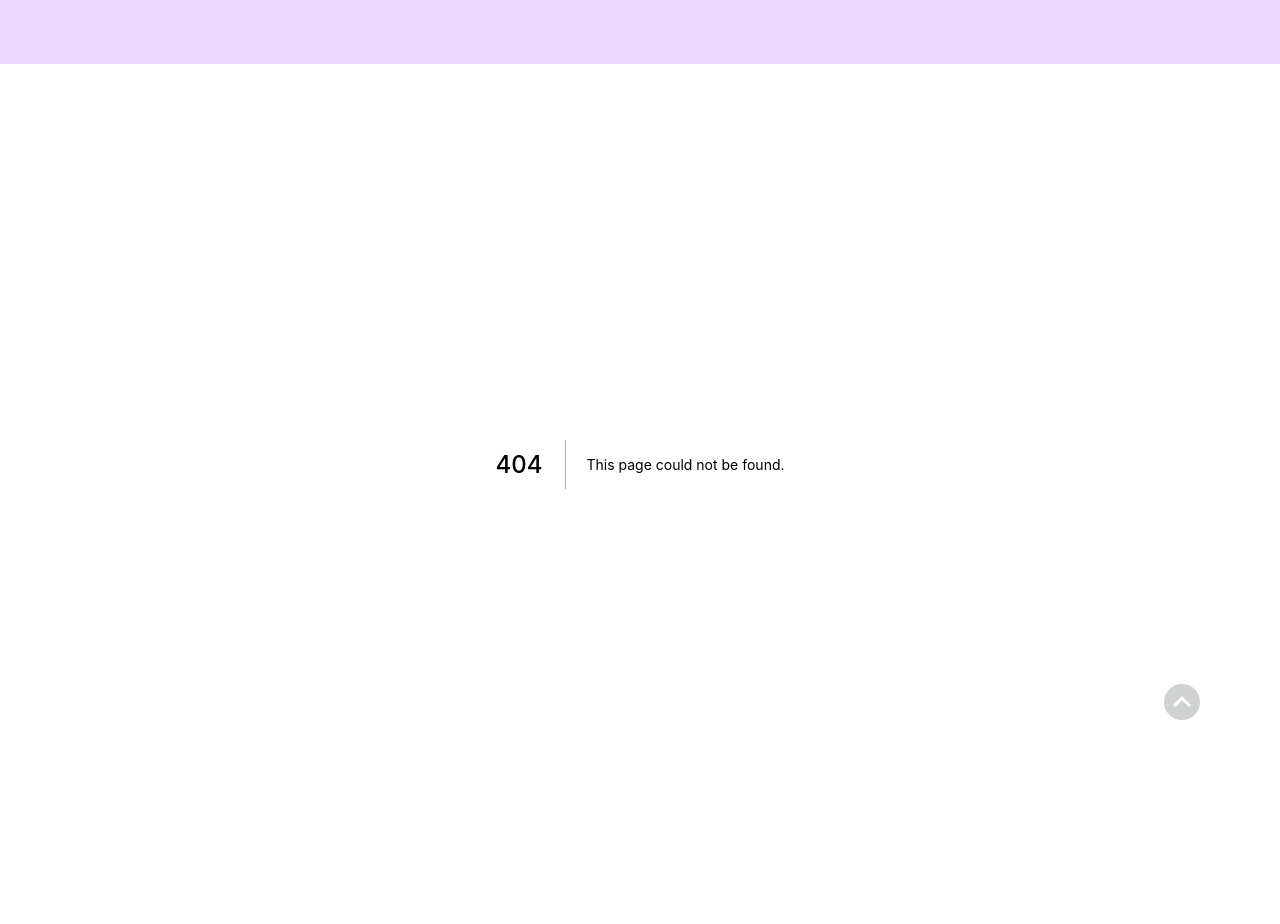
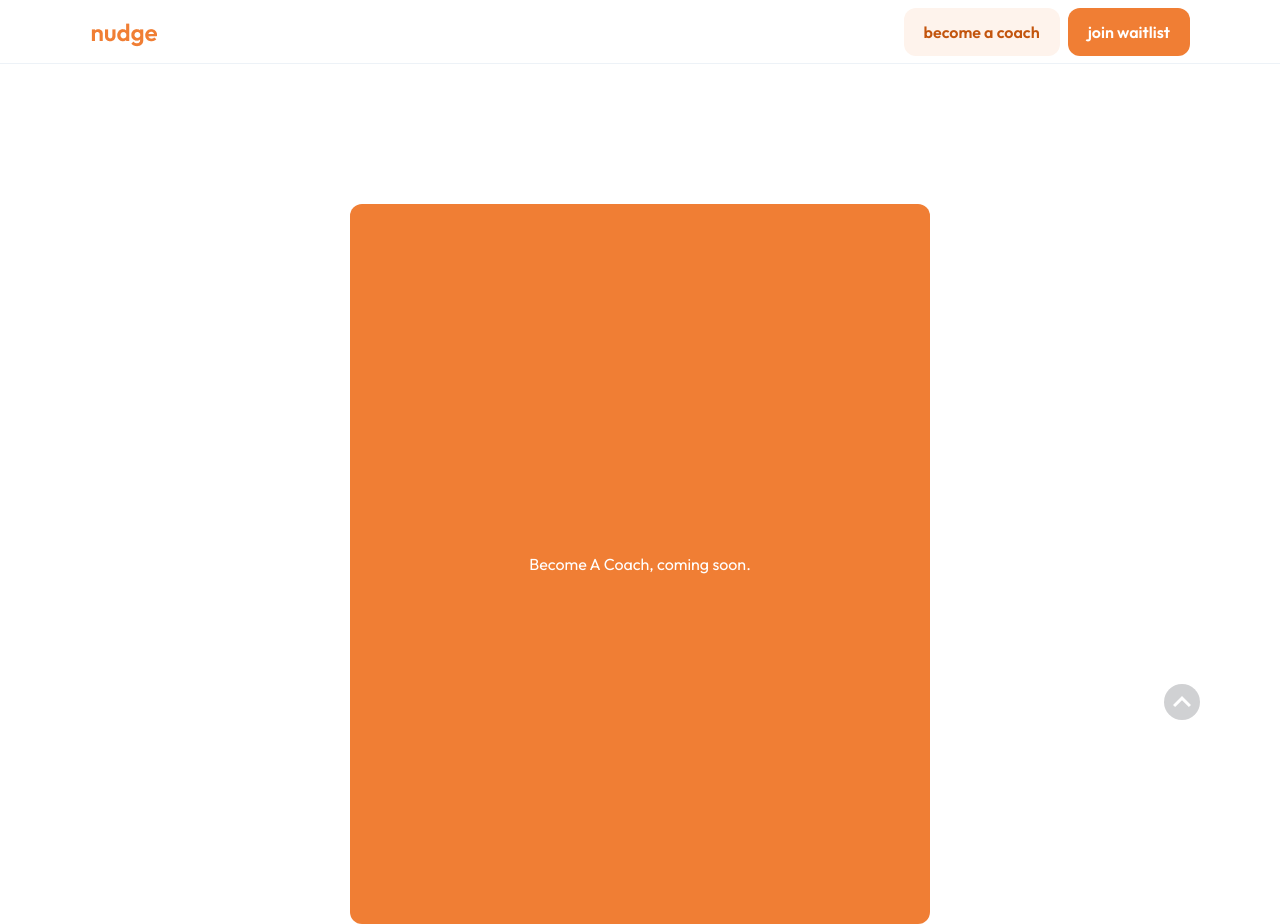
Before and after one commit to nudge-parenting/nudge-website, a Next.js app: page /become-a-coach in a window 1280 px wide. Before the commit this address had no page. Before the commit the page ends 864 px from the top, so only its background shows below. Built offline with nearby package versions, Linux system fonts and the light colour scheme.

Commit message:
hero and navs

```diff
--- a/components/General/Button.js
+++ b/components/General/Button.js
@@ -1,33 +1,29 @@
 import { Box } from "@chakra-ui/react";
 
-function Button() {
+function Button({ variant = "primary", children, ...props }) {
 	return (
 		<Box
 			as="button"
-			// height="24px"
 			lineHeight="24px"
 			transition="all 0.2s cubic-bezier(.08,.52,.52,1)"
-			// border="1px"
 			px="20px"
 			py="12px"
 			borderRadius="12px"
 			fontSize="16px"
 			fontWeight="semibold"
-			bg="orange.500"
-			borderColor="#ccd0d5"
-			color="#fff"
-			_hover={{ bg: "orange.600" }}
+			bg={variant === "primary" ? "orange.500" : "orange.50"}
+			color={variant === "primary" ? "white" : "orange.700"}
+			_hover={{ bg: variant === "primary" ? "orange.600" : "orange.100" }}
 			_active={{
-				bg: "#dddfe2",
+				bg: variant === "primary" ? "orange.700" : "orange.300",
 				transform: "scale(0.98)",
-				borderColor: "#bec3c9",
 			}}
 			_focus={{
-				boxShadow:
-					"0 0 1px 2px rgba(88, 144, 255, .75), 0 1px 1px rgba(0, 0, 0, .15)",
+				boxShadow: "0 0 1px 2px #F3985D, 0 1px 1px #F3985D",
 			}}
+			{...props}
 		>
-			join the waitlist
+			{children}
 		</Box>
 	);
 }
--- a/components/General/Navigation.js
+++ b/components/General/Navigation.js
@@ -1,10 +1,11 @@
 import { Image } from "@chakra-ui/image";
 import { Box, HStack, Spacer, Square, Text } from "@chakra-ui/layout";
-import { Button, VStack } from "@chakra-ui/react";
+import { VStack } from "@chakra-ui/react";
 import { motion } from "framer-motion";
 import Link from "next/link";
 import { useRouter } from "next/router";
 import React from "react";
+import Button from "./Button";
 import { MenuToggle } from "./MenuToggle";
 
 const MotionSquare = motion(Square);
@@ -29,20 +30,19 @@ const DesktopNav = ({ path }) => {
 			top="0"
 			left="0"
 			zIndex="10"
-			display={{ base: "none", lg: "block" }}
-			// borderBottom="1px"
-			// borderColor="gray.100"
-			bg="purple.100"
+			display={{ base: "none", xl: "flex" }}
+			borderBottom="1px"
+			borderColor="gray.100"
+			bg="white"
 			height="16"
+			alignItems="center"
+			justifyContent="center"
 		>
-			{/* <HStack
+			<HStack
 				px={{
 					base: "30px",
-					sm: "50px",
-					md: "100px",
-					lg: "90px",
+					xl: "90px",
 				}}
-				py={"3"}
 				w="100vw"
 				zIndex="10"
 			>
@@ -60,27 +60,23 @@ const DesktopNav = ({ path }) => {
 
 				<Spacer />
 				<Button
-					colorScheme="orange"
-					fontWeight="bold"
-					borderRadius="md"
 					onClick={() => {
-						router.push("/about");
+						router.push("/become-a-coach");
 					}}
-					variant="outline"
+					variant="secondary"
+					size="md"
 				>
 					become a coach
 				</Button>
 				<Button
-					colorScheme="orange"
-					fontWeight="bold"
-					borderRadius="md"
 					onClick={() => {
-						router.push("/about");
+						router.push("/join-the-waitlist");
 					}}
+					size="md"
 				>
 					join waitlist
 				</Button>
-			</HStack> */}
+			</HStack>
 		</Box>
 	);
 };
@@ -93,16 +89,12 @@ const MobileNav = ({ isOpen = false, toggleOpen, path }) => {
 			zIndex="10"
 			top="0"
 			left="0"
-			display={{ base: "block", lg: "none" }}
+			display={{ base: "flex", xl: "none" }}
 		>
 			<HStack
 				px={{
-					base: "20px",
-					sm: "50px",
-					md: "100px",
-					lg: "90px",
-					// xl: "25vw",
-					// "2xl": "30vw",
+					base: "16px",
+					xl: "90px",
 				}}
 				py="3"
 				bg="white"
@@ -110,18 +102,21 @@ const MobileNav = ({ isOpen = false, toggleOpen, path }) => {
 				zIndex="10"
 			>
 				<Link href="/" passHref>
-					<Box w="32" zIndex="60">
-						<Image
-							src="./lemon-typo-logo.png"
-							// boxSize={["10", "12"]}
-							_hover={{
-								cursor: "pointer",
-							}}
-							alt=""
-							onClick={() => {
-								toggleOpen(0);
-							}}
-						/>
+					<Box
+						w="32"
+						zIndex="60"
+						onClick={() => {
+							toggleOpen(0);
+						}}
+					>
+						<Text
+							fontSize="24px"
+							lineHeight="28px"
+							fontWeight="semibold"
+							color="orange.500"
+						>
+							nudge
+						</Text>
 					</Box>
 				</Link>
 				<Spacer />
--- a/pages/_app.js
+++ b/pages/_app.js
@@ -14,14 +14,14 @@ const nudgeTheme = {
 	fonts: { body: "Outfit", heading: "Outfit" },
 	colors: {
 		orange: {
-			50: "#FCE5D6",
+			50: "#FEF3EC",
 			100: "#FCE5D6",
 			200: "#F9CBAE",
 			300: "#F6B285",
 			400: "#F3985D",
 			500: "#F07E34",
 			600: "#C0652A",
-			700: "#904C1F",
+			700: "#C3550E",
 			800: "#603215",
 			900: "#30190A",
 		},
@@ -64,8 +64,8 @@ const nudgeTheme = {
 			sizes: {
 				lg: {
 					// base, sm, md, lg, xl (object syntax doesnt work here)
-					fontSize: ["48px", "48px", "48px", "48px", "60px"],
-					lineHeight: ["52px", "52px", "52px", "52px", "64px"],
+					fontSize: ["46px", "46px", "46px", "46px", "60px"],
+					lineHeight: ["50px", "50px", "50px", "50px", "64px"],
 				},
 			},
 		},
--- a/pages/about.js
+++ b/pages/become-a-coach.js
@@ -1,6 +1,6 @@
 import { Text, Square } from "@chakra-ui/react";
 import { ScaleFade } from "@chakra-ui/react";
-const About = () => (
+const BecomeACoach = () => (
 	<ScaleFade in>
 		<Square
 			minW="50"
@@ -16,8 +16,8 @@ const About = () => (
 			}}
 			borderRadius="xl"
 		>
-			<Text color={"white"}>About Nudge, coming soon.</Text>
+			<Text color={"white"}>Become A Coach, coming soon.</Text>
 		</Square>
 	</ScaleFade>
 );
-export default About;
+export default BecomeACoach;
```
Also changed, not shown: pages/index.js (+19 -11 lines), public/lemon8-logo.png (deleted), public/nudge-typo-logo.png.
